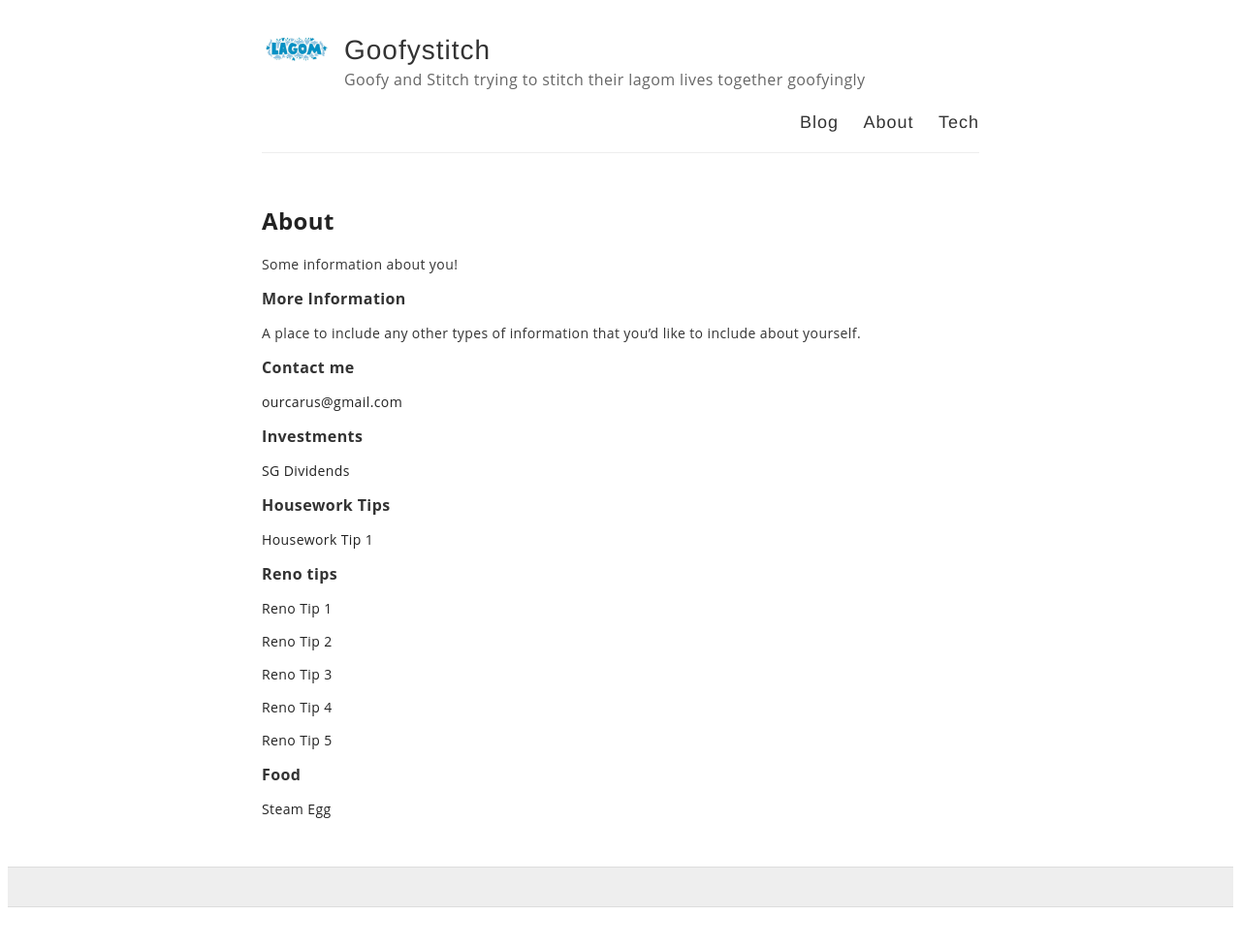
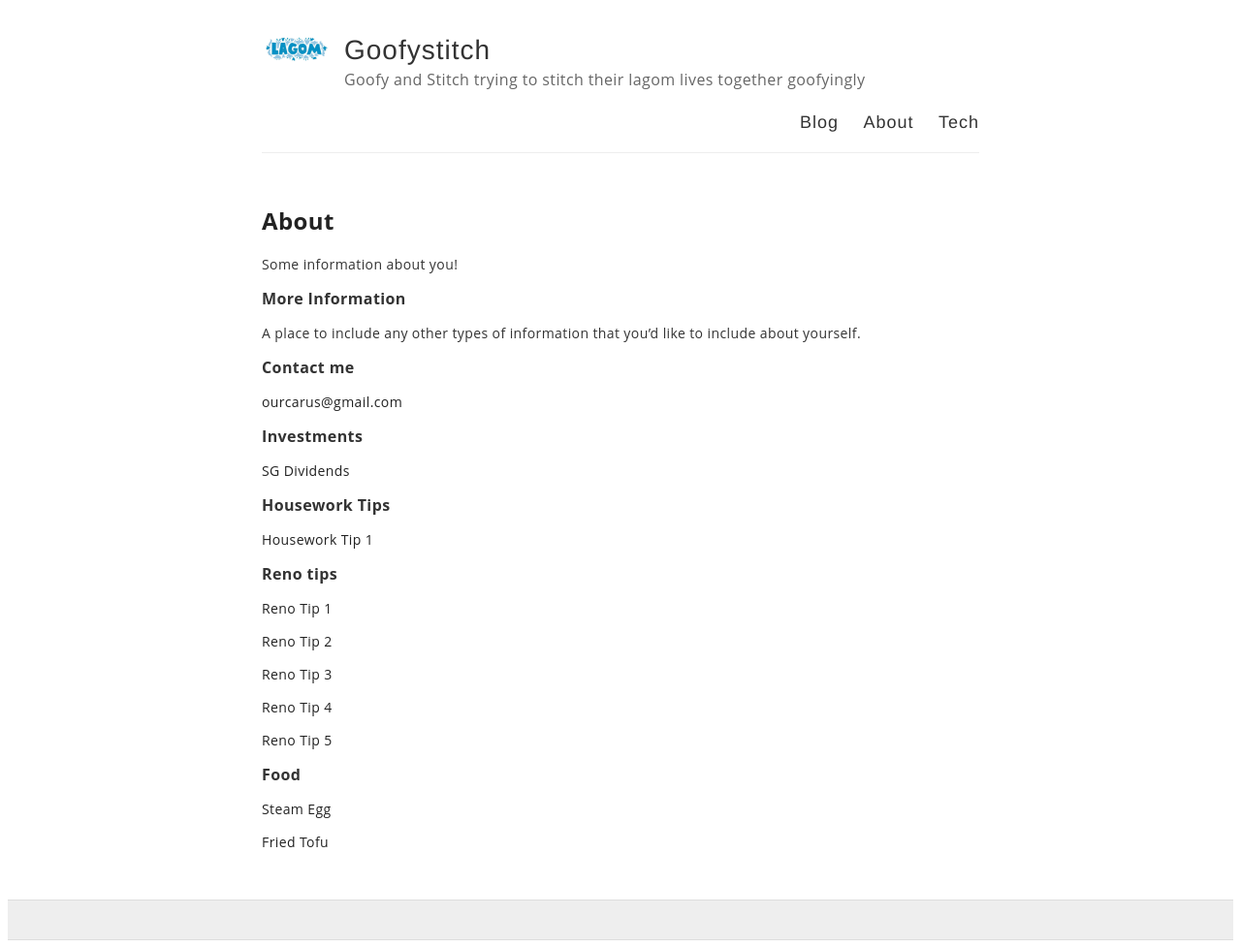
Before and after one commit to ourcarus/casadelagom, a Jekyll site: the page built from about.md, in a window 1280 px wide. Shown: the whole page at 97% size. Built offline with Jekyll 4.4.1, drawn with Linux system fonts in a browser that asks for light colours; before the commit the page ends 944 px from its top, so only the background shows below that.

Commit message:
Update about.md

```diff
--- a/about.md
+++ b/about.md
@@ -34,3 +34,5 @@ A place to include any other types of information that you'd like to include abo
 
 ### Food
 <a href="https://fb.watch/7DoV_XM3b3/" target="_blank">Steam Egg</a>
+
+<a href="https://fb.watch/7Pbc86RF6c/" target="_blank">Fried Tofu</a>
```
